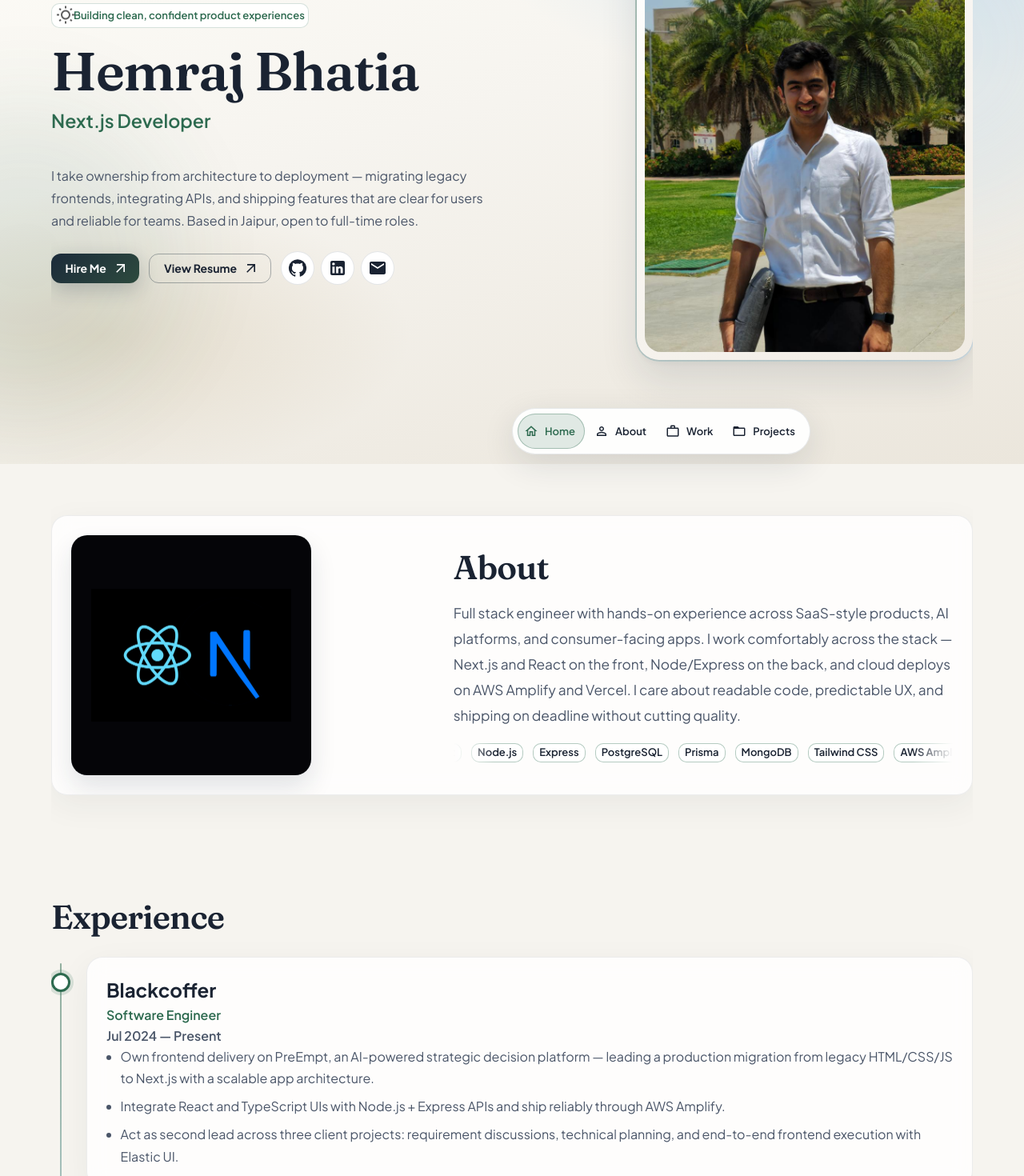
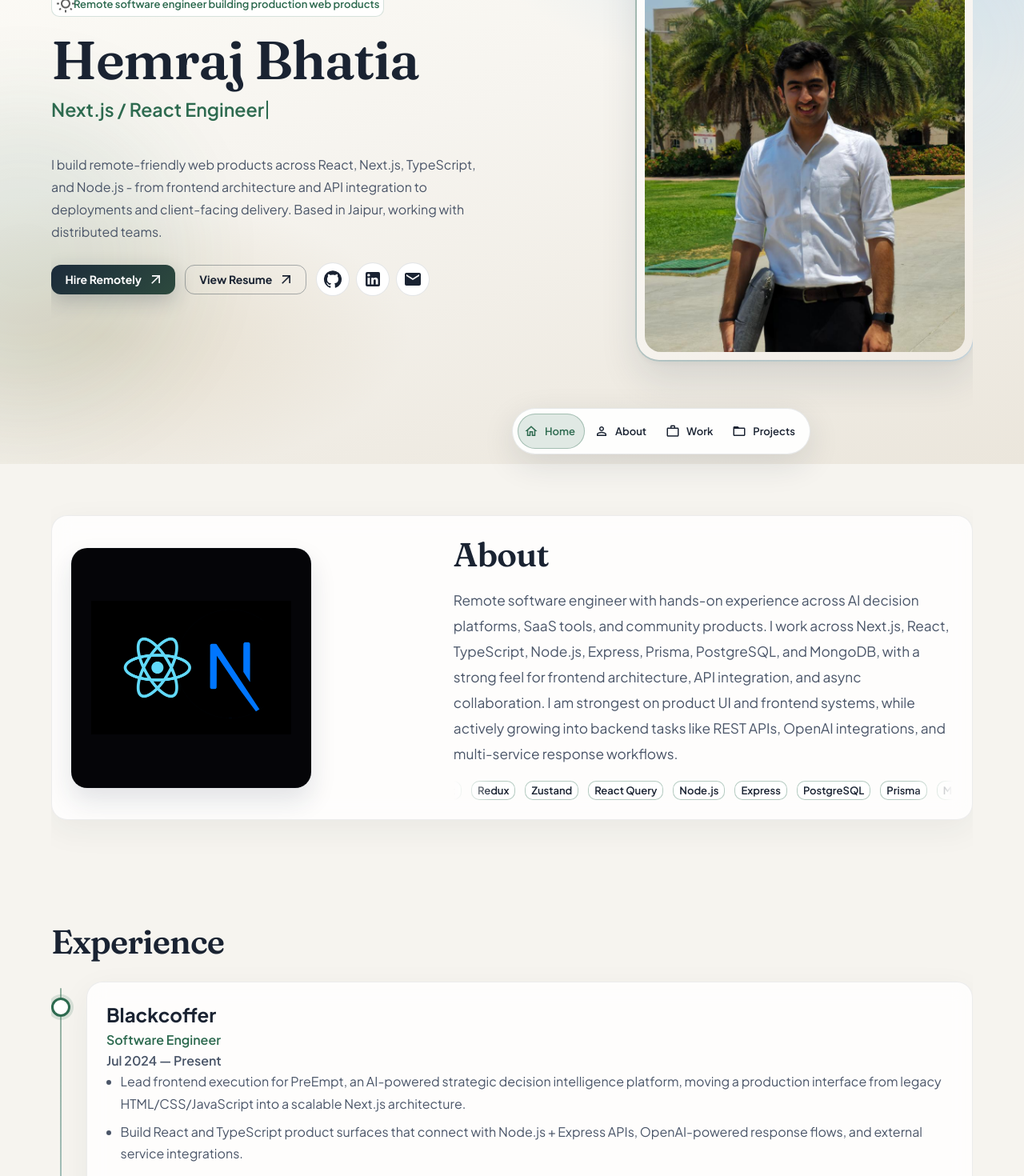
Before and after one commit to hemraj-007/Developer-Portfolio, a React (Vite) app: page / in a window 1280 px wide. Shown: the part 220-1690 px from the top of the page at 80% size. Built offline with nearby package versions, Linux system fonts and the light colour scheme.

Commit message:
Update portfolio for remote software engineer roles

```diff
--- a/src/components/HeroRoleTypewriter.tsx
+++ b/src/components/HeroRoleTypewriter.tsx
@@ -1,16 +1,11 @@
-import React from "react";
-import Typical from "react-typical";
+import React, { useEffect, useMemo, useState } from "react";
 import Typography from "@mui/material/Typography";
-import { styled } from "@mui/material/styles";
+import Box from "@mui/material/Box";
 import { heroRoleSteps } from "../data/portfolio";
 
-const RoleTypical = styled(Typical)(({ theme }) => ({
-  display: "inline",
-  color: theme.palette.secondary.main,
-  fontSize: "inherit",
-  fontWeight: 600,
-  fontFamily: "'Plus Jakarta Sans', sans-serif",
-}));
+const TYPE_SPEED = 72;
+const DELETE_SPEED = 42;
+const HOLD_TIME = 1300;
 
 interface HeroRoleTypewriterProps {
   align?: "left" | "center" | "right";
@@ -19,6 +14,54 @@
 const HeroRoleTypewriter: React.FC<HeroRoleTypewriterProps> = ({
   align = "left",
 }) => {
+  const roles = useMemo(
+    () => heroRoleSteps.filter((step): step is string => typeof step === "string"),
+    []
+  );
+  const longestRoleLength = useMemo(
+    () => Math.max(...roles.map((role) => role.length)),
+    [roles]
+  );
+
+  const [roleIndex, setRoleIndex] = useState(0);
+  const [visibleLength, setVisibleLength] = useState(0);
+  const [isDeleting, setIsDeleting] = useState(false);
+
+  useEffect(() => {
+    const currentRole = roles[roleIndex] ?? "";
+
+    const timeout = window.setTimeout(
+      () => {
+        if (!isDeleting && visibleLength < currentRole.length) {
+          setVisibleLength((length) => length + 1);
+          return;
+        }
+
+        if (!isDeleting && visibleLength === currentRole.length) {
+          setIsDeleting(true);
+          return;
+        }
+
+        if (isDeleting && visibleLength > 0) {
+          setVisibleLength((length) => length - 1);
+          return;
+        }
+
+        setIsDeleting(false);
+        setRoleIndex((index) => (index + 1) % roles.length);
+      },
+      !isDeleting && visibleLength === currentRole.length
+        ? HOLD_TIME
+        : isDeleting
+          ? DELETE_SPEED
+          : TYPE_SPEED
+    );
+
+    return () => window.clearTimeout(timeout);
+  }, [isDeleting, roleIndex, roles, visibleLength]);
+
+  const roleText = roles[roleIndex]?.slice(0, visibleLength) ?? "";
+
   return (
     <Typography
       variant="h4"
@@ -28,10 +71,42 @@
         maxWidth: 560,
         mx: { xs: "auto", md: 0 },
         textAlign: align,
-        minHeight: { xs: "3.2rem", sm: "3.5rem" },
+        minHeight: { xs: "3.6rem", sm: "3.5rem" },
+        width: "100%",
+        overflow: "hidden",
       }}
     >
-      <RoleTypical steps={heroRoleSteps} loop={Infinity} wrapper="span" />
+      <Box
+        component="span"
+        sx={{
+          display: "inline-block",
+          minWidth: `${longestRoleLength}ch`,
+          color: "secondary.main",
+          fontWeight: 600,
+          fontFamily: "'Plus Jakarta Sans', sans-serif",
+          lineHeight: 1.5,
+          whiteSpace: "nowrap",
+        }}
+      >
+        {roleText}
+        <Box
+          component="span"
+          aria-hidden
+          sx={{
+            display: "inline-block",
+            width: "0.08em",
+            height: "1em",
+            ml: 0.35,
+            transform: "translateY(0.12em)",
+            bgcolor: "secondary.main",
+            animation: "typewriterCaret 1s steps(1) infinite",
+            "@keyframes typewriterCaret": {
+              "0%, 48%": { opacity: 1 },
+              "49%, 100%": { opacity: 0 },
+            },
+          }}
+        />
+      </Box>
     </Typography>
   );
 };
--- a/src/data/portfolio.ts
+++ b/src/data/portfolio.ts
@@ -12,22 +12,29 @@
   "Next.js",
   "React",
   "TypeScript",
+  "Redux",
+  "Zustand",
+  "React Query",
   "Node.js",
   "Express",
   "PostgreSQL",
   "Prisma",
   "MongoDB",
   "Tailwind CSS",
+  "NextAuth",
+  "Cloudflare Workers",
+  "OpenAI APIs",
+  "REST APIs",
   "AWS Amplify",
   "Elastic UI",
 ];
 
 export const heroRoleSteps: (string | number)[] = [
-  "Software Engineer",
+  "Remote Software Engineer",
   2000,
-  "Next.js Developer",
+  "Next.js / React Engineer",
   2000,
-  "Full Stack Builder",
+  "Full Stack Product Builder",
   2000,
 ];
 
@@ -35,9 +42,8 @@
   email: "hemrajbhatia38@gmail.com",
   github: "https://github.com/hemraj-007",
   linkedin: "https://www.linkedin.com/in/hemraj7/",
-  resume:
-    "https://drive.google.com/file/d/1iNaiS1sJtjHirXd0DGZWQ6luqCMZyIVa/view",
-  location: "Jaipur, Rajasthan, India",
+  resume: "/Hemraj_Bhatia_Resume.pdf",
+  location: "Jaipur, Rajasthan, India - Remote",
 };
 
 export type Experience = {
@@ -63,9 +69,9 @@
     role: "Software Engineer",
     period: "Jul 2024 — Present",
     highlights: [
-      "Own frontend delivery on PreEmpt, an AI-powered strategic decision platform — leading a production migration from legacy HTML/CSS/JS to Next.js with a scalable app architecture.",
-      "Integrate React and TypeScript UIs with Node.js + Express APIs and ship reliably through AWS Amplify.",
-      "Act as second lead across three client projects: requirement discussions, technical planning, and end-to-end frontend execution with Elastic UI.",
+      "Lead frontend execution for PreEmpt, an AI-powered strategic decision intelligence platform, moving a production interface from legacy HTML/CSS/JavaScript into a scalable Next.js architecture.",
+      "Build React and TypeScript product surfaces that connect with Node.js + Express APIs, OpenAI-powered response flows, and external service integrations.",
+      "Work as second lead across three client-facing projects, joining requirement calls and delivering remote-ready frontend solutions with Elastic UI.",
     ],
   },
   {
@@ -73,8 +79,8 @@
     role: "Software Developer Intern",
     period: "Mar 2024 — Jun 2024",
     highlights: [
-      "Shipped React, TypeScript, and Material UI improvements that strengthened product usability and reduced support friction on a live platform.",
-      "Debugged and hardened PHP Laravel APIs while contributing across repos — improving review throughput and backend stability.",
+      "Improved a live QA platform with React, TypeScript, and Material UI updates that lifted engagement and reduced UI-related support friction.",
+      "Debugged PHP Laravel APIs and contributed across multiple repositories, strengthening performance and review speed for the team.",
     ],
   },
   {
@@ -82,7 +88,7 @@
     role: "Software Engineer Trainee",
     period: "Jan 2024 — Mar 2024",
     highlights: [
-      "Built BookMyStall with React and Tailwind CSS — responsive booking flows, reusable components, and performance-minded UI patterns for real users.",
+      "Built BookMyStall with React and Tailwind CSS, focusing on responsive booking flows that held up cleanly across mobile and desktop.",
     ],
   },
 ];
@@ -92,7 +98,7 @@
     title: "SubTrack",
     tagline: "Subscription & spend intelligence",
     description:
-      "Parses uploaded CSV/PDF statements to auto-detect recurring charges, surfaces spend trends and category breakdowns on an analytics dashboard, and sends renewal reminders plus weekly digests — cutting manual tracking entirely.",
+      "Full-stack subscription tracker that reads CSV/PDF bank statements, detects recurring charges, visualizes spend trends, and warns users before renewals become unwanted charges.",
     tech: ["Next.js", "Node.js", "Express", "PDF/CSV parsing", "Analytics"],
     image: projectTwo,
     githubUrl: "https://github.com/hemraj-007/SubTrack",
@@ -101,8 +107,8 @@
     title: "Cityscope",
     tagline: "Full-stack community platform",
     description:
-      "Architected a community platform from scratch — auth, posts, likes, replies, and profiles — with JWT-secured APIs, Prisma on PostgreSQL, and deployments on Vercel (frontend) and Render (backend) for steady continuous delivery.",
-    tech: ["React", "TypeScript", "Node.js", "PostgreSQL", "Prisma", "JWT"],
+      "Community platform built from the ground up with authentication, content creation, likes, replies, filtering, JWT-secured APIs, Prisma, and separate frontend/backend deployments.",
+    tech: ["React", "TypeScript", "Tailwind CSS", "Node.js", "PostgreSQL", "Prisma"],
     image: projectOne,
     githubUrl: "https://github.com/hemraj-007/cityscope",
   },
--- a/src/sections/About.tsx
+++ b/src/sections/About.tsx
@@ -51,7 +51,7 @@
           <Box
             component="img"
             src={brandMark}
-            alt="React and Next.js — core stack"
+            alt="React and Next.js core stack"
             className="brand-mark-img"
             loading="lazy"
             decoding="async"
@@ -70,11 +70,12 @@
               overflowWrap: "break-word",
             }}
           >
-            Full stack engineer with hands-on experience across SaaS-style products, AI
-            platforms, and consumer-facing apps. I work comfortably across the stack — Next.js
-            and React on the front, Node/Express on the back, and cloud deploys on AWS
-            Amplify and Vercel. I care about readable code, predictable UX, and shipping on
-            deadline without cutting quality.
+            Remote software engineer with hands-on experience across AI decision platforms,
+            SaaS tools, and community products. I work across Next.js, React, TypeScript,
+            Node.js, Express, Prisma, PostgreSQL, and MongoDB, with a strong feel for
+            frontend architecture, API integration, and async collaboration. I am strongest
+            on product UI and frontend systems, while actively growing into backend tasks
+            like REST APIs, OpenAI integrations, and multi-service response workflows.
           </Typography>
           <SkillsMarquee play={marqueeEnabled} />
         </Box>
--- a/src/sections/Footer.tsx
+++ b/src/sections/Footer.tsx
@@ -50,7 +50,7 @@
       >
         <Box>
           <Typography variant="h6" sx={{ fontWeight: 700, mb: 1 }}>
-            Let&apos;s build something together
+            Let&apos;s build remotely
           </Typography>
           <Stack direction="row" alignItems="center" spacing={0.5} sx={{ mb: 0.5 }}>
             <EmailIcon fontSize="small" color="action" />
--- a/src/sections/Hero.tsx
+++ b/src/sections/Hero.tsx
@@ -89,8 +89,8 @@
           icon={<WbSunnyOutlinedIcon />}
           label={
             isMobile
-              ? "Open to full-time roles"
-              : "Building clean, confident product experiences"
+              ? "Open to remote roles"
+              : "Remote software engineer building production web products"
           }
           sx={{
             mb: 2,
@@ -113,7 +113,7 @@
         </Typography>
         {prefersReducedMotion ? (
           <HeroRoleStatic
-            text="Software Engineer · Next.js · Full Stack"
+            text="Remote Software Engineer · Next.js · Full Stack"
             align={isMobile ? "center" : "left"}
           />
         ) : (
@@ -128,9 +128,9 @@
             mx: { xs: "auto", md: 0 },
           }}
         >
-          I take ownership from architecture to deployment — migrating legacy frontends,
-          integrating APIs, and shipping features that are clear for users and reliable for
-          teams. Based in Jaipur, open to full-time roles.
+          I build remote-friendly web products across React, Next.js, TypeScript, and
+          Node.js - from frontend architecture and API integration to deployments and
+          client-facing delivery. Based in Jaipur, working with distributed teams.
         </Typography>
         <Stack
           direction={{ xs: "column", sm: "row" }}
@@ -146,7 +146,7 @@
             endIcon={<ArrowOutwardIcon />}
             onClick={onContactOpen}
           >
-            Hire Me
+            Hire Remotely
           </Button>
           <Button
             variant="outlined"
```
Also changed, not shown: 1 other file (tests, documents, lock files or other folders).
